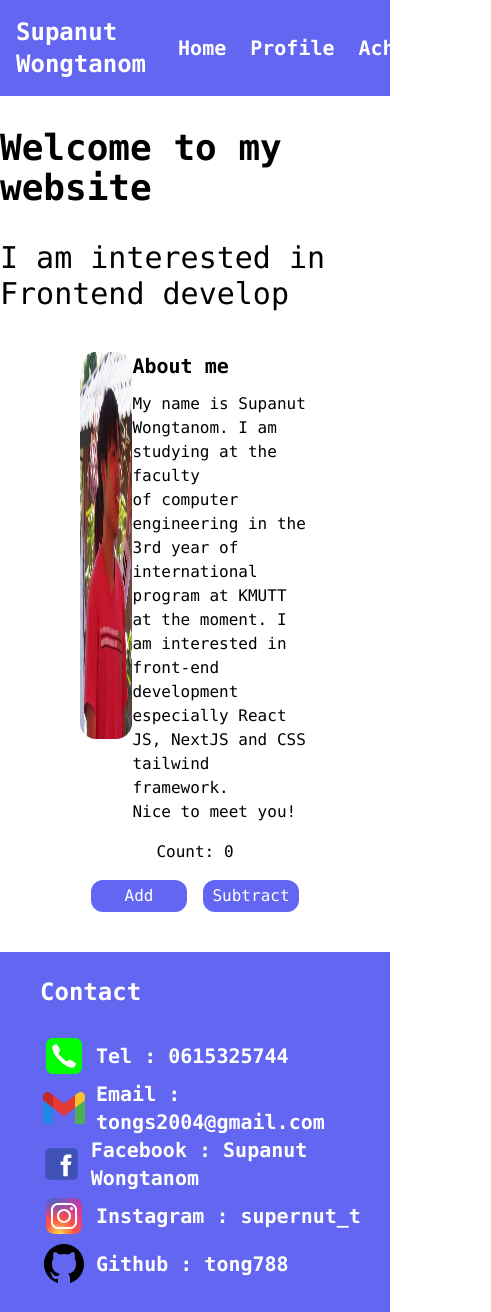
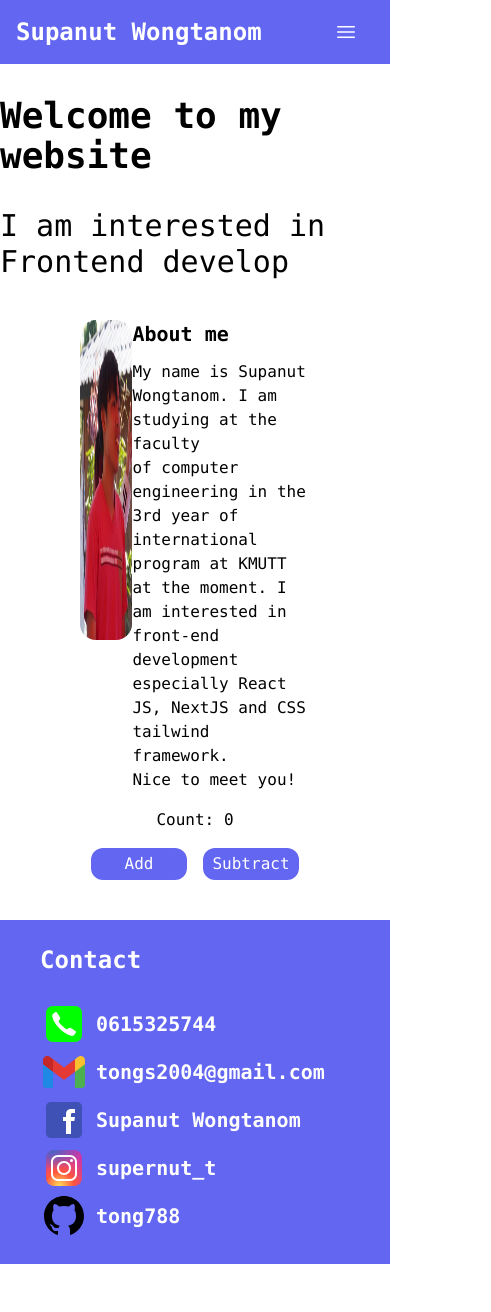
Before and after one commit to tong788/My-website, a React (Vite) app: page / in a window 390 px wide. Shown: the whole page, 491 px wide, since content can reach past the window. After the commit the page ends 1264 px from the top, so only its background shows below. Built offline with nearby package versions, Linux system fonts and the light colour scheme.

Commit message:
responsive navbar

```diff
--- a/src/components/Footer.jsx
+++ b/src/components/Footer.jsx
@@ -13,33 +13,33 @@ const Footer = () => {
       <div className="pt-6 pl-10 pb-6 text-xl font-bold">
         <div className="flex items-center gap-x-2">
           <img className="" src={phone} />
-          <ul className="">Tel : 0615325744</ul>
+          <ul className="">0615325744</ul>
         </div>
 
         <div className="flex items-center gap-x-2">
           <img className="" src={gmail} />
-          <ul className="">Email : tongs2004@gmail.com</ul>
+          <ul className="">tongs2004@gmail.com</ul>
         </div>
 
         <div className="flex items-center gap-x-2">
           <a href="https://web.facebook.com/supanut.wongtanom?locale=th_TH">
             <img className="cursor-pointer" src={fb} alt="Facebook" />
           </a>
-          <ul className="">Facebook : Supanut Wongtanom</ul>
+          <ul className="">Supanut Wongtanom</ul>
         </div>
 
         <div className="flex items-center gap-x-2">
           <a href="https://www.instagram.com/supernut_t/">
             <img className="cursor-pointer" src={ig} alt="Instagram" />
           </a>
-          <ul className="">Instagram : supernut_t</ul>
+          <ul className="">supernut_t</ul>
         </div>
 
         <div className="flex items-center gap-x-2">
           <a href="https://github.com/tong788">
             <img className="cursor-pointer hover:shadow-md" src={gh} alt="Github" />
           </a>
-          <ul className="">Github : tong788</ul>
+          <ul className="">tong788</ul>
         </div>
       </div>
     </div>
--- a/src/components/HeroHome.jsx
+++ b/src/components/HeroHome.jsx
@@ -20,9 +20,9 @@ const HeroHome = () => {
 
   return (
     <div className="font-mono">
-      <div className="flex justify-center font-bold pt-8 text-4xl">
+        <p className="flex justify-center font-bold pt-8 text-4xl">
           Welcome to my website
-      </div>
+        </p>
 
         <div className="flex justify-center pt-8 text-4xl">
           <TypeAnimation
@@ -46,8 +46,7 @@ const HeroHome = () => {
         <div className="grid grid-col-2 pt-10">
           <div className="col-start-1 ml-20">
             <img
-            className="rounded-2xl"
-            style={{ width: 300.6, height: 387.3 }}
+              className="rounded-2xl w-[16rem] h-[20rem]"
               src={mypic}
               alt="my profile picture"
             />
--- a/src/components/Navbar.jsx
+++ b/src/components/Navbar.jsx
@@ -1,31 +1,70 @@
+import { useState } from "react";
+import { NavLink } from "react-router-dom";
+import { HiXMark, HiBars3 } from "react-icons/hi2";
+
 const Navbar = () => {
+  const links = [
+    { id: 1, title: "Home", path: "/" },
+    { id: 2, title: "Profile", path: "/profile" },
+    { id: 3, title: "Achievement", path: "/achievement" },
+  ];
+
+  const [isOpen, setIsOpen] = useState(false)
+
+  const NavToggle = () => {
+    setIsOpen(!isOpen)
+  }
+
   return (
-    <div className="flex items-center justify-between font-mono text-white bg-indigo-500">
-      <a href={"/"} className="m-4 text-2xl font-bold hover:text-slate-300 duration-300">
-        Supanut Wongtanom
-      </a>
-      <div className="flex m-4 gap-x-6 text-xl font-bold">
-        <a
-          href={"/"}
-          className="hover:text-slate-300 duration-300"
+    <nav className="font-mono text-white bg-indigo-500">
+      <div className="flex items-center justify-between">
+        <NavLink
+          to={"/"}
+          className="m-4 text-2xl font-bold hover:text-slate-300 duration-300"
         >
-          Home
-        </a>
-        <a
-          href={"/profile"}
-          className="hover:text-slate-300 duration-300"
-        >
-          Profile
-        </a>
-        <a
-          href={"/achievement"}
-          className="hover:text-slate-300 duration-300"
-        >
-          Achievement
-        </a>
+          Supanut Wongtanom
+        </NavLink>
+        <div className="hidden md:flex m-4 gap-x-6 text-xl font-bold">
+          {links.map((element) => (
+            <NavLink
+              to={element.path}
+              key={element.id}
+              className="hover:text-slate-300 duration-300"
+            >
+              {element.title}
+            </NavLink>
+          ))}
+        </div>
+        <div className="md:hidden">
+          <button onClick={NavToggle} className="flex mr-8 text-2xl">
+            {isOpen ? (
+              <HiXMark className="hover:text-slate-300 duration-300" />
+            ) : (
+              <HiBars3 className="hover:text-slate-300 duration-300" />
+            )}
+          </button>
+        </div>
       </div>
-    </div>
+      {/* Mobile Dropdown Navigation */}
+      {isOpen && (
+        <div className="md:hidden">
+          <ul className="flex flex-col gap-4 py-4 text-xl font-bold items-center">
+            {links.map((element) => (
+              <li key={element.id}>
+                <NavLink
+                  to={element.path}
+                  className="hover:text-slate-300 duration-300"
+                  onClick={() => setIsOpen(false)} // Close menu on click
+                >
+                  {element.title}
+                </NavLink>
+              </li>
+            ))}
+          </ul>
+        </div>
+      )}
+    </nav>
   );
-}
+};
 
-export default Navbar
+export default Navbar;
```
Lines whose indentation alone changed are shown as unchanged.
